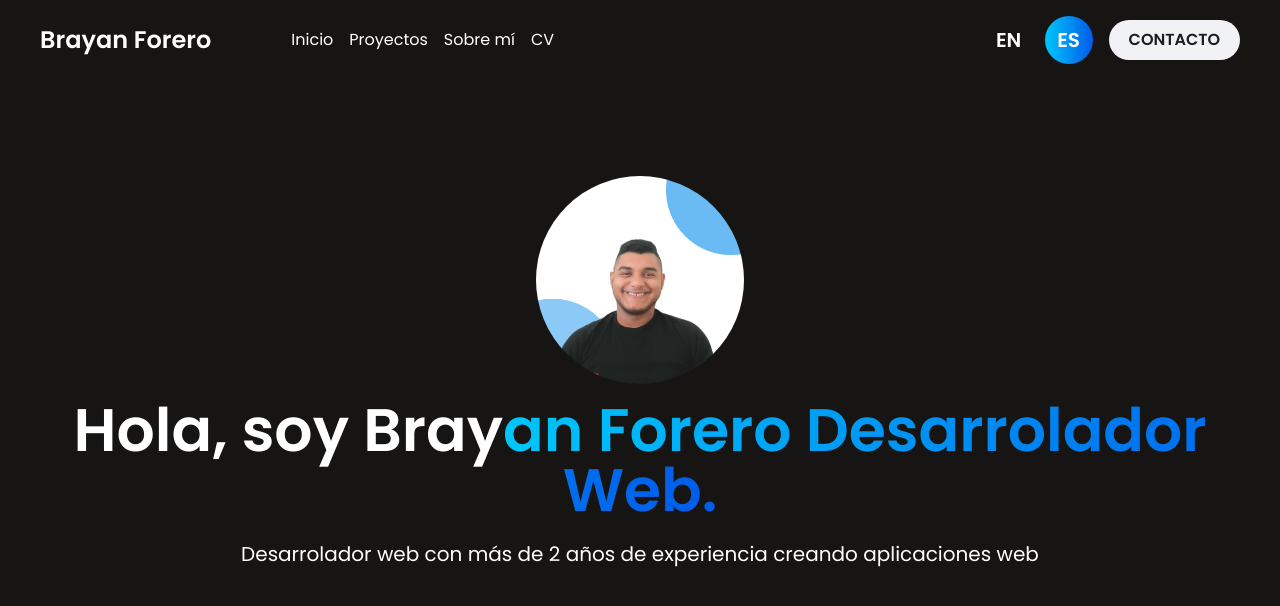
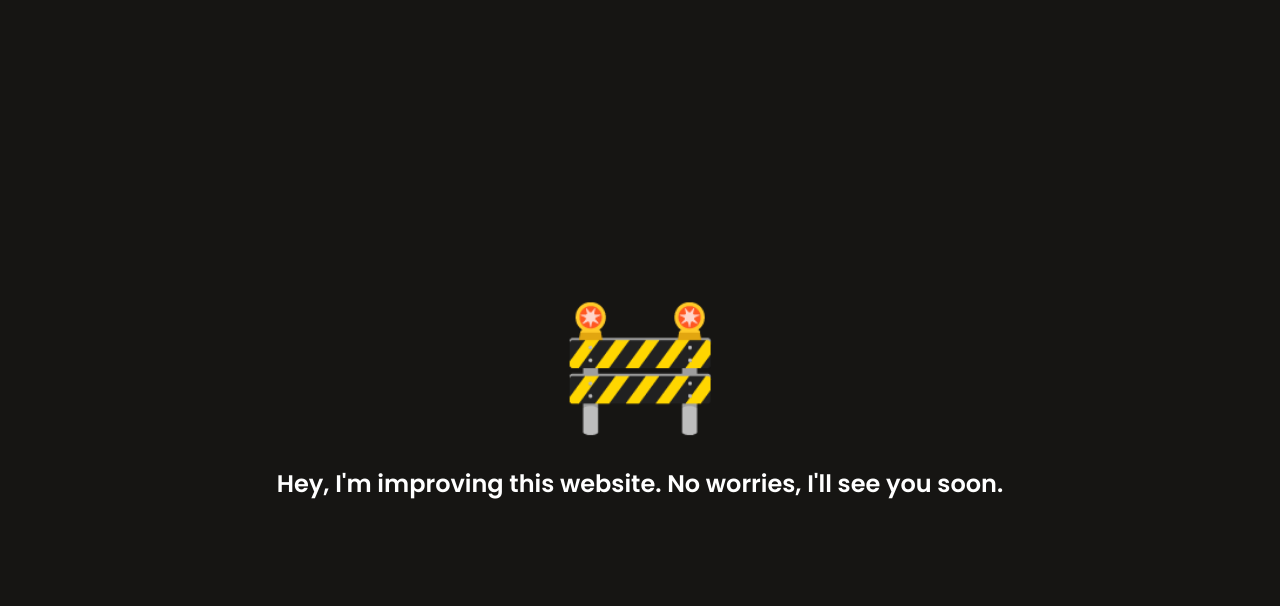
Before and after one commit to brayanforero/portfolio-me, a React (Vite) app: page / in a window 1280 px wide. Shown: the top 606 px of the page. Built offline with nearby package versions, Linux system fonts and the light colour scheme; no server answers; the database is empty.

Commit message:
update:(root) fixing widget component

```diff
--- a/src/components/ImWorking/ImWorking.css
+++ b/src/components/ImWorking/ImWorking.css
@@ -1,20 +1,4 @@
-/* .Imworking {
+.Imworking {
   font-family: var(--title-font);
   @apply relative flex items-center justify-center h-screen font-bold;
 }
-
-.fire {
-  animation: showFire 1.5s infinite alternate;
-  filter: invert(1);
-} */
-
-/* @keyframes showFire {
-  from {
-
-    filter: hue-rotate(190deg);
-  }
-  to {
-
-    filter: hue-rotate(0);
-  }
-} */
--- a/src/components/ImWorking/ImWorking.tsx
+++ b/src/components/ImWorking/ImWorking.tsx
@@ -1,16 +1,15 @@
 import './ImWorking.css'
 
-function ImWorking (): JSX.Element {
+function ImWorking(): JSX.Element {
   return (
     <main className="Imworking">
       <section className="p-5 rounded-lg w-xs h-72">
         <div className="flex flex-col items-center gap-4">
           <div className="px-4 py-6 fire">
-            <span className="mb-4 transition-all text-9xl">🔥</span>
+            <span className="mb-4 transition-all text-9xl">🚧</span>
           </div>
           <p className="text-2xl font-semibold">
-            Sorry. I am fixing some things, but do not you worry, soon I come
-            back.
+            Hey, I'm improving this website. No worries, I'll see you soon.
           </p>
         </div>
       </section>
--- a/src/main.tsx
+++ b/src/main.tsx
@@ -1,8 +1,7 @@
 import React from 'react'
 import ReactDOM from 'react-dom/client'
 
-import App from './App'
-import { LanguageProvider } from './context'
+import { ImWorking } from './components'
 import './styles/index.css'
 
 const rootDiv = document.getElementById('root')
@@ -11,10 +10,8 @@ if (rootDiv == null) {
   document.body.innerHTML = '<h1>No provided root element</h1>'
 } else {
   ReactDOM.createRoot(rootDiv).render(
-  <React.StrictMode>
-    <LanguageProvider>
-      <App />
-    </LanguageProvider>
-  </React.StrictMode>
+    <React.StrictMode>
+      <ImWorking />
+    </React.StrictMode>
   )
 }
```
